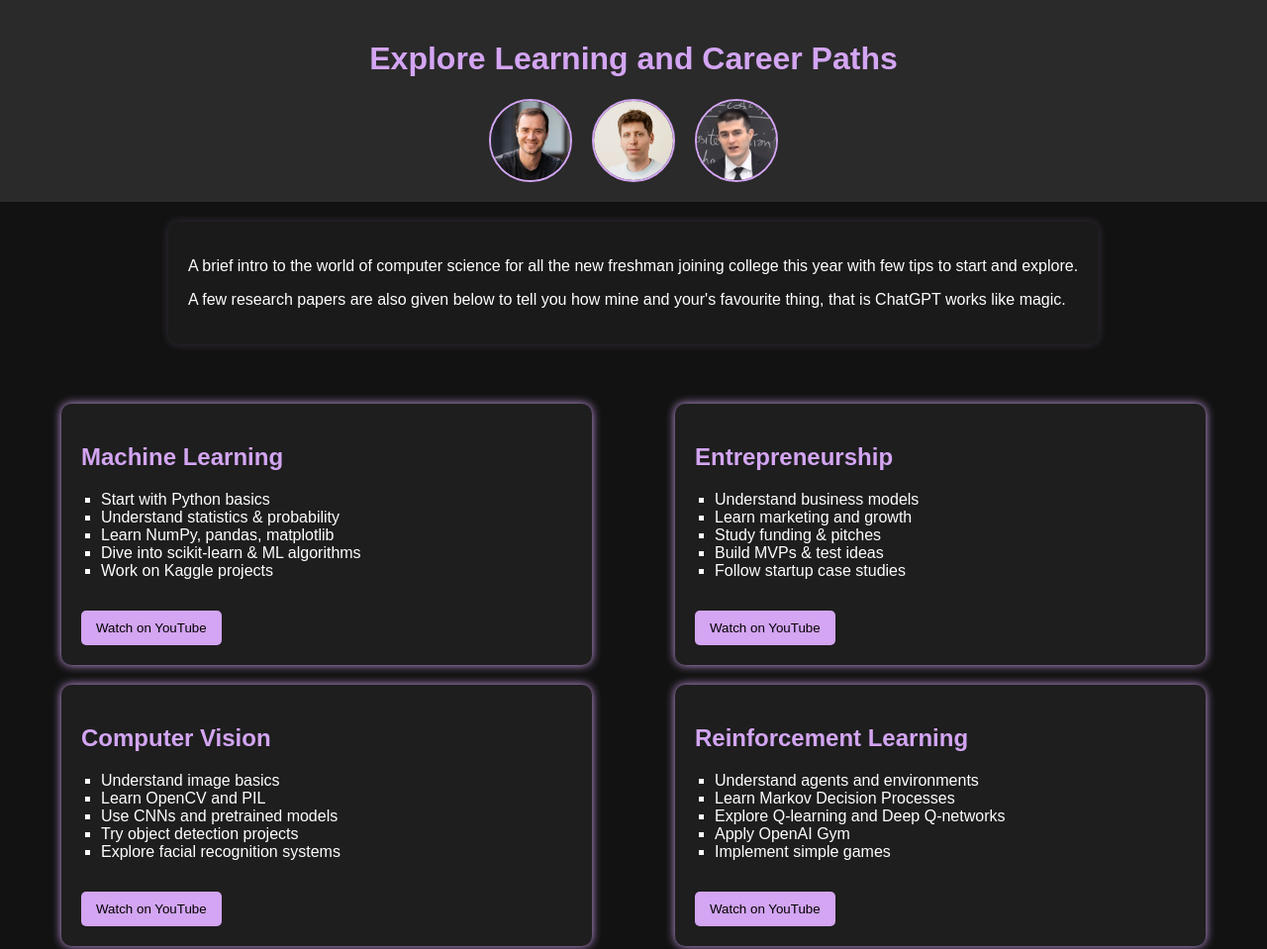
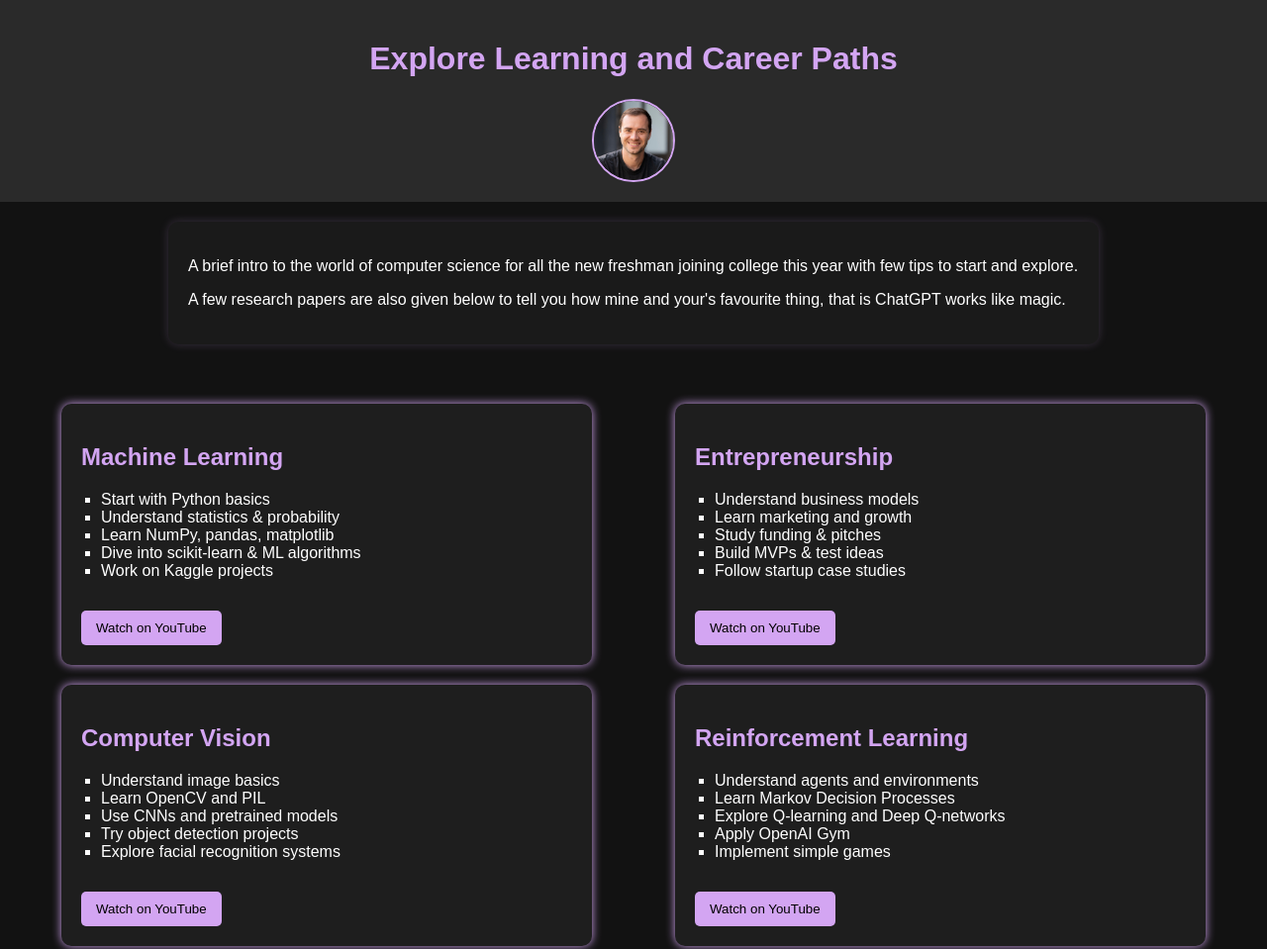
Before and after one commit to abhinav8805/career-path, a plain HTML site: page index.html in a window 1280 px wide. Shown: the top 959 px of the page at 99% size. Drawn offline with Linux system fonts and the light colour scheme.

Commit message:
Update index.html

```diff
--- a/index.html
+++ b/index.html
@@ -11,9 +11,9 @@
     <h1>Explore Learning and Career Paths</h1>
     <div class="hero-images">
       <img src="karpathy.jpg" alt="Karpathy">
-   <!--<img src="gennedy.jpg" alt="Gennedy">-->
+   <!--<img src="gennedy.jpg" alt="Gennedy">
       <img src="Sam.png" alt="Sam">
-      <img src="lex.jpg" alt="lex">
+      <img src="lex.jpg" alt="lex">-->
 
     </div>
   </div>
```
